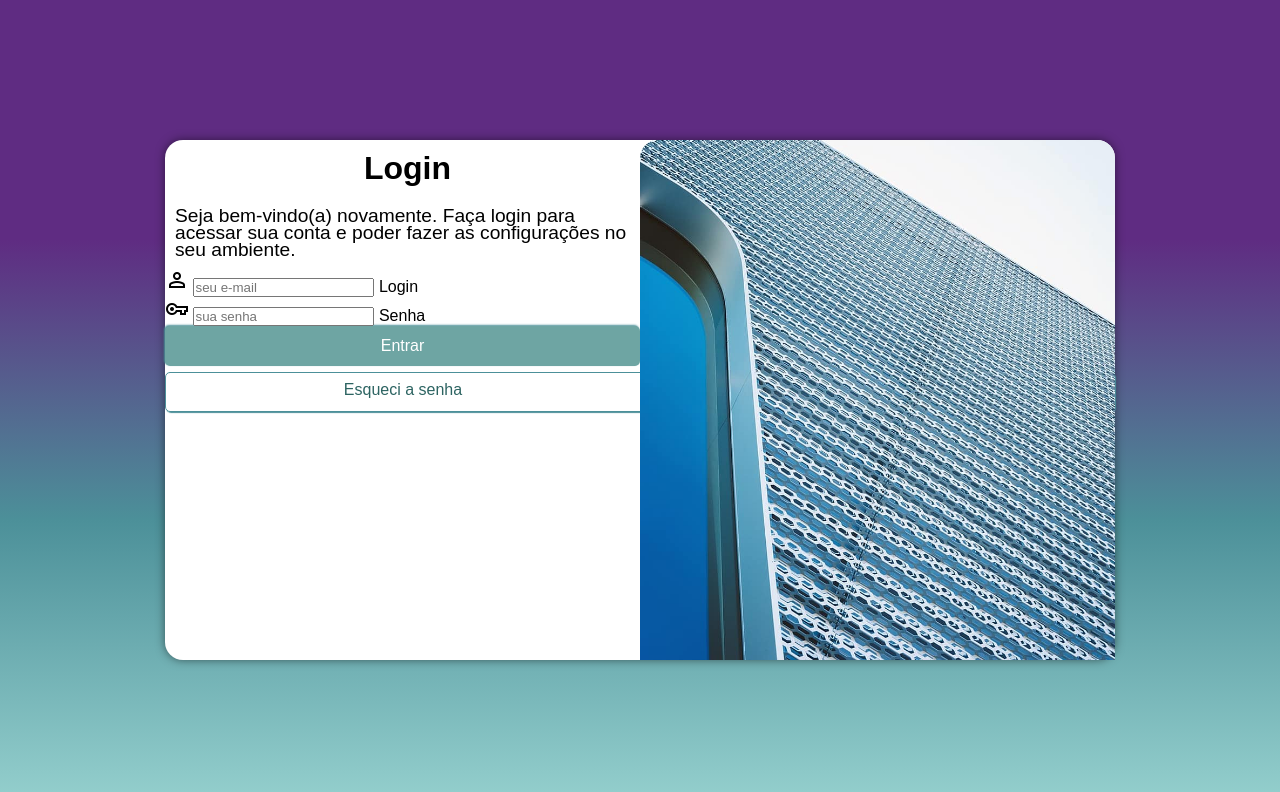
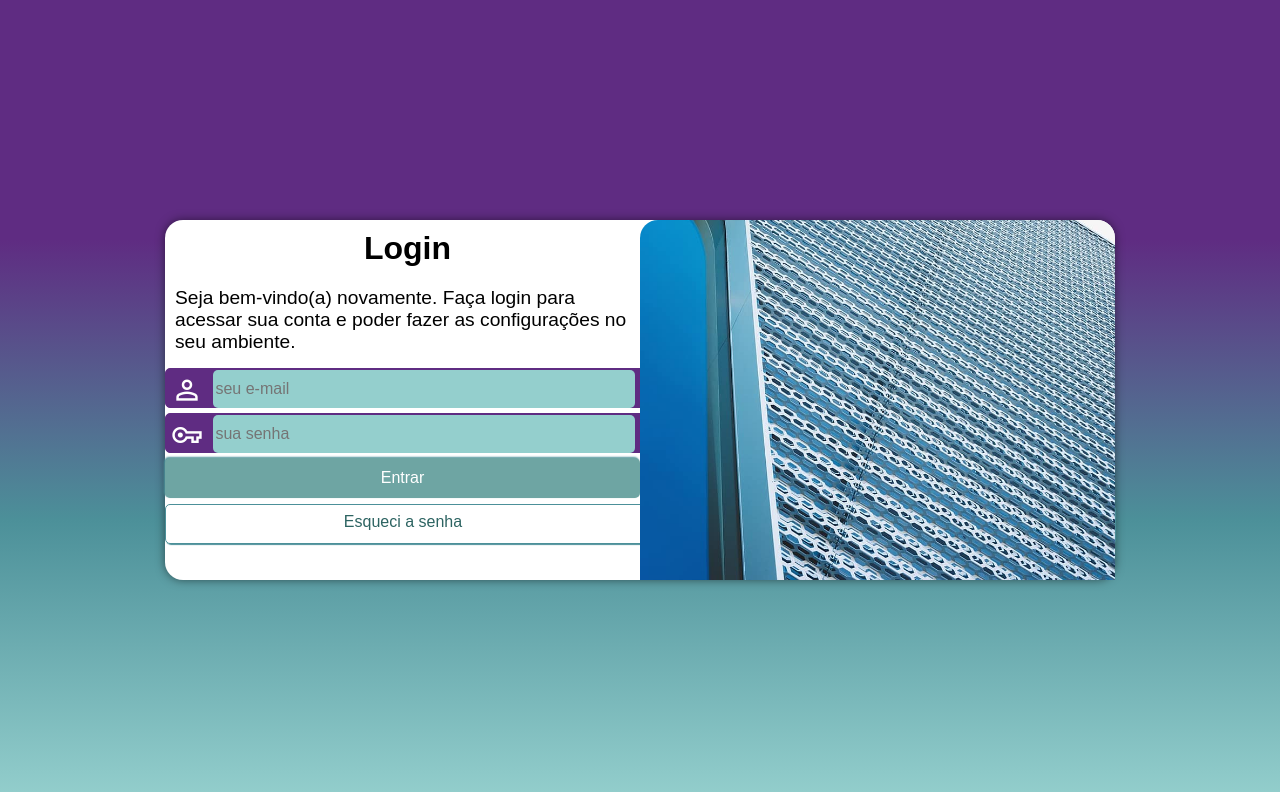
Before and after one commit to Laylateles/projeto-login, a plain HTML site: page index.html in a window 1280 px wide. Drawn offline with nearby package versions, Linux system fonts and the light colour scheme.

Commit message:
finalizando projeto-login

```diff
--- a/estilos/mediaquery.css
+++ b/estilos/mediaquery.css
@@ -15,7 +15,8 @@ grandes telas:1200px and more
         background-image: linear-gradient(to bottom, #5F2C82 30%,#4C9099,#94CFCD );
  }
     article#login {
-        width: 80vw;
+        width: 90vw;
+        height: 350px;
      }
     #imagem {
         float: left;
@@ -33,6 +34,9 @@ grandes telas:1200px and more
      input[type=submit] {
         width: 70%;
      }
+     div.dados input {
+        width: 62%;
+     }
 }
 
 
@@ -43,6 +47,7 @@ grandes telas:1200px and more
  }
      article#login {
     width: 950px;
+    height: 360px;
      }
 
     #imagem {
@@ -62,8 +67,12 @@ grandes telas:1200px and more
     article p {
         padding: 10px;
         font-size: 1.2em;
+        line-height: 22px;
         }
     input[type=submit] {
         width: 50%;
     }
+    div.dados input {
+        width: 44.5%;
+    }
 }
--- a/estilos/style.css
+++ b/estilos/style.css
@@ -26,13 +26,13 @@ main {
     position: relative;
     width: 100vw;
     height: 100vh;
+    padding: 10px;
 }
 
 article#login {
     position: absolute;
     top: 50%;
     left: 50%;
-    transform: translate(-50%,-50%);
     background-color: white;
     width: 250px;
     height: 520px;
@@ -40,6 +40,7 @@ article#login {
     box-shadow: 0px 0px 10px rgba(0, 0, 0, 0.507);
     transition: width .3s, height .3s;
     transition-timing-function: ease;
+    transform: translate(-50%,-50%);
 }
 
 #imagem{
@@ -54,7 +55,6 @@ article#login {
 
 div#formulario {
    display: block;
-   padding: 10px;
 }
 
 
@@ -73,13 +73,42 @@ article p {
 
 /* daqui pra cima todas as configurações ok */
 
+label {
+    display: none;
+}
 
+.dados {
+    background-color: var(--cor4);
+    display: block;
+    width: 100% ;
+    height: 40px;
+    border-radius: 5px;
+    margin: 5px 0px;
+    border: 1px solid var(--cor4);
+}
 
+div.dados input {
+     background-color: var(--cor1);
+     border: none;
+     font-size: 1em;
+     padding: 2px;
+     margin-left: 3px;
+     height: 100%;
+     border-radius: 5px;
+     transform: translateY(-12px);
+}
 
+div.dados input:focus-within {
+    background-color: white;
+}
 
+.material-symbols-outlined {
+    color: white;
+    font-size: 2em;
+    width: 40px;
+    padding: 5px;
+}
 
-
-/* aqui até o próximo coment OK */
 
 input[type=submit]  {
     display: block;
@@ -115,5 +144,3 @@ input[type=submit]:hover {
 .botao:hover {
    background-color: var(--cor1);
 }
-
-/* AQUI */
```
